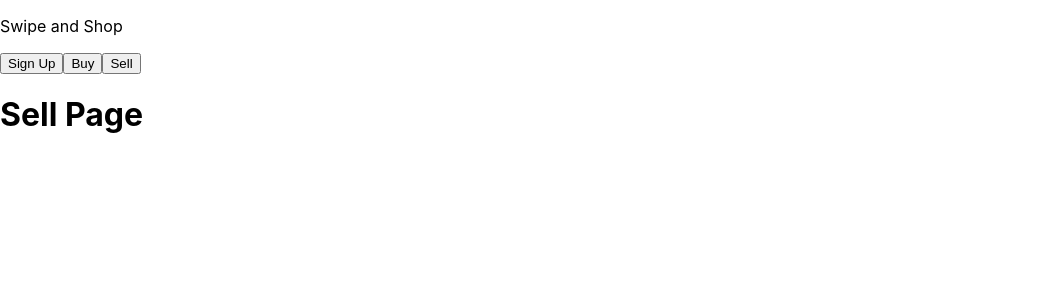
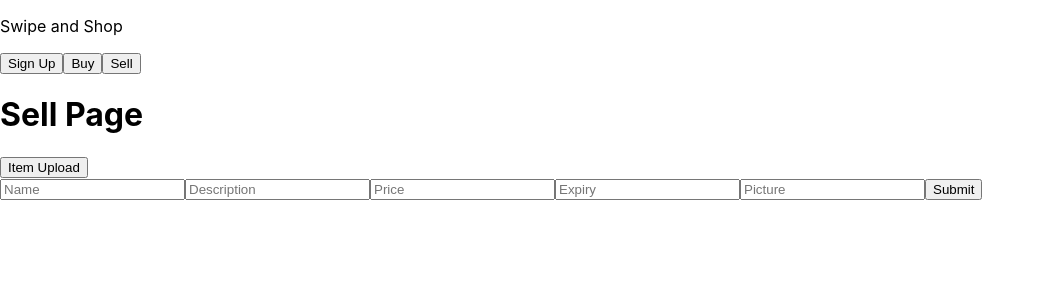
Before and after one commit to GarethWoodman/swipe_and_shop, a React (Create React App) app in the folder client/: page / in a window 1280 px wide. Both pictures are taken after a click on the button "Sell". Shown: the top 300 px of the page, without its empty margins (0-1045 px from the left). Built offline with nearby package versions, Linux system fonts and the light colour scheme; no server answers.

Commit message:
Item Upload Form created

```diff
--- /dev/null
+++ b/client/src/components/itemUpload.jsx
@@ -0,0 +1,23 @@
+import React, { Component } from "react";
+
+class ItemUpload extends Component {
+  state = {};
+  render() {
+    return (
+      <form>
+        <input id="itemUploadName" type="text" placeholder="Name"></input>
+        <input
+          id="itemUploadDescription"
+          type="text"
+          placeholder="Description"
+        ></input>
+        <input id="itemUploadPrice" type="text" placeholder="Price"></input>
+        <input id="itemUploadExpiry" type="text" placeholder="Expiry"></input>
+        <input id="itemUploadPicture" type="text" placeholder="Picture"></input>
+        <input type="submit" value="Submit"></input>
+      </form>
+    );
+  }
+}
+
+export default ItemUpload;
--- a/client/src/components/sell.jsx
+++ b/client/src/components/sell.jsx
@@ -1,8 +1,25 @@
 import React, { Component } from "react";
+import ItemUpload from "./itemUpload.jsx";
 
 class Sell extends Component {
+  state = {
+    newItem: false,
+  };
+
+  loadForm = () => {
+    this.setState({ newItem: true });
+  };
+
   render() {
-    return <h1>Sell Page</h1>;
+    return (
+      <div>
+        <h1>Sell Page</h1>
+        <button id="itemUpload" onClick={this.loadForm}>
+          Item Upload
+        </button>
+        <ItemUpload />
+      </div>
+    );
   }
 }
 
```
Also changed, not shown: 1 other file (tests, documents, lock files or other folders).
